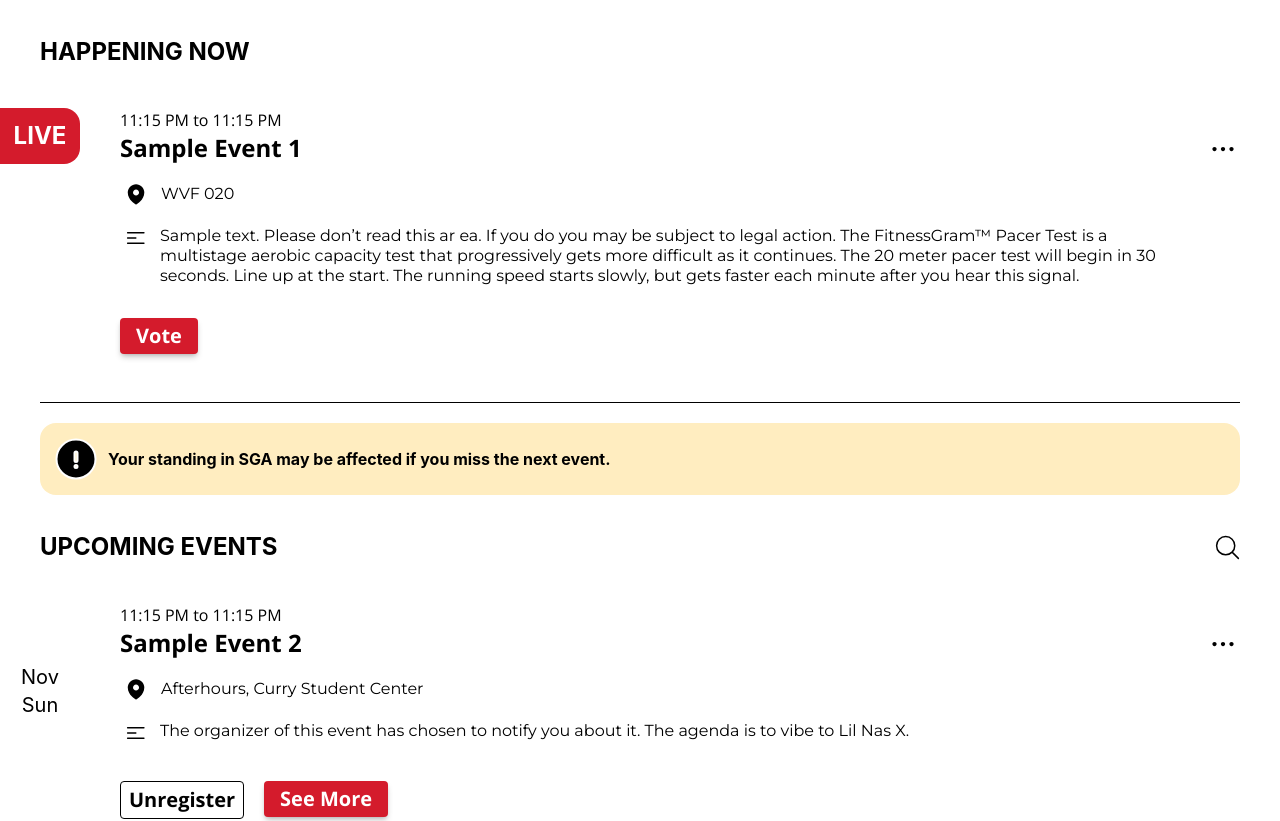
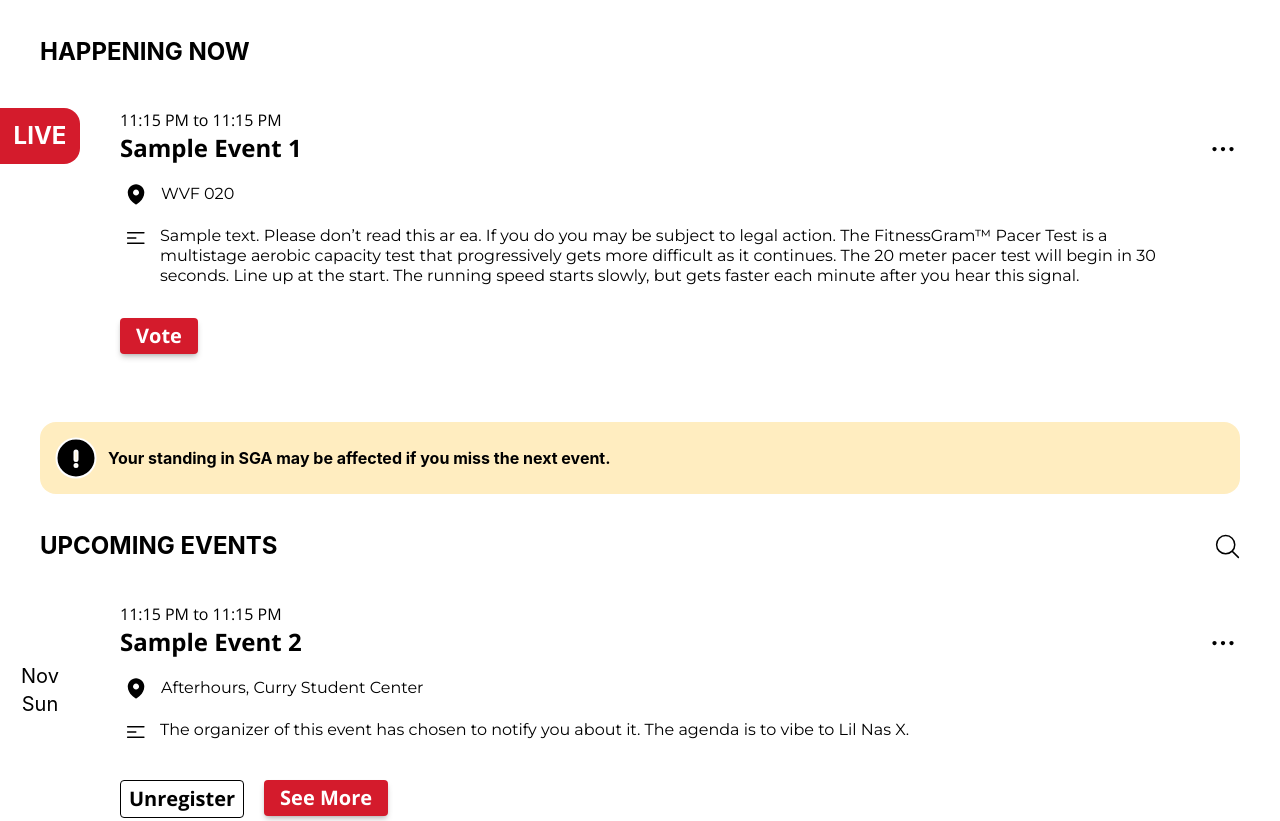
Before and after one commit to sandboxnu/sga-tooling, a React (Create React App) app: page /events in a window 1280 px wide. Shown: the top 821 px of the page. Built offline with nearby package versions, Linux system fonts and the light colour scheme.

Commit message:
Moved divider, added isSameDay function

```diff
--- a/src/components/EventCard.tsx
+++ b/src/components/EventCard.tsx
@@ -89,7 +89,6 @@ const EventCard = ({
           </div>
         </div>
       </div>
-      <hr className="border-black home-mx" />
     </>
   );
 };
--- a/src/pages/Homepage.tsx
+++ b/src/pages/Homepage.tsx
@@ -17,6 +17,10 @@ const Homepage = (): ReactElement => {
     } else {
       return Status.Upcoming;
     }
+  }
+
+  function isSameDay(date1: Date, date2: Date) {
+    return date1.toDateString === date2.toDateString;
   }
 
   const events: Event[] = EventsJSON.map((e) => {
```
